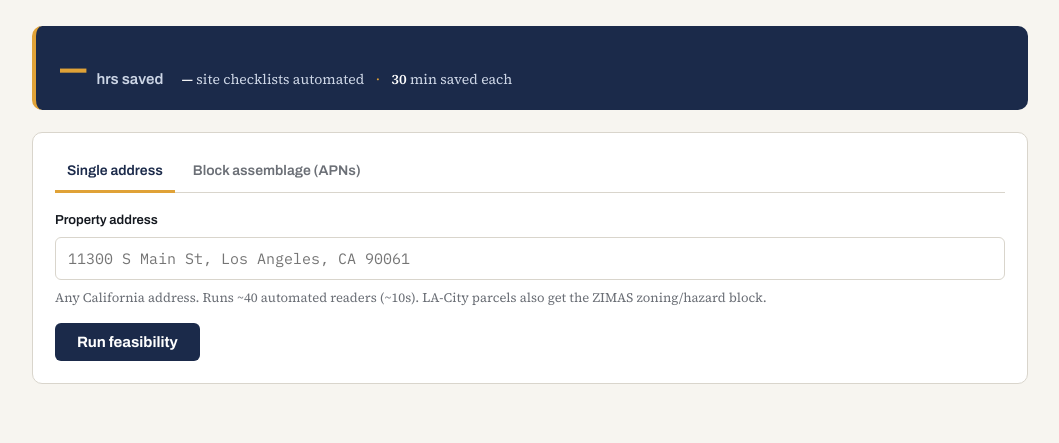
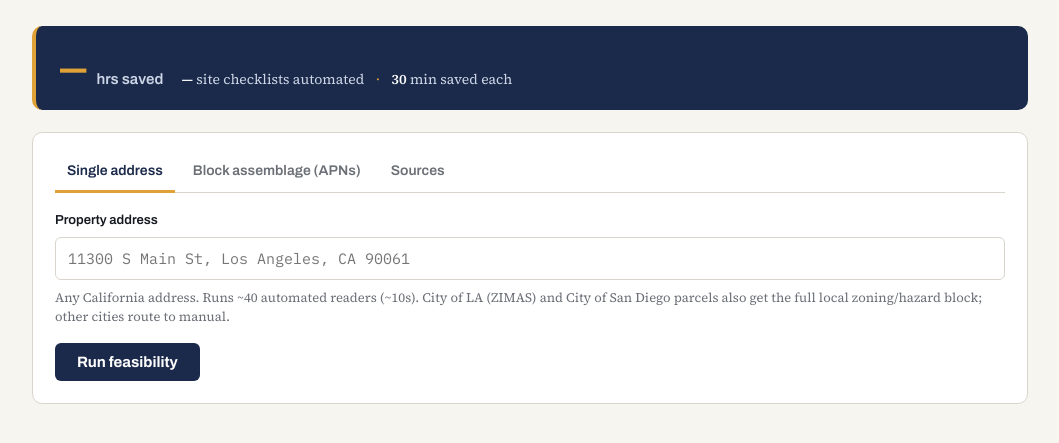
Before and after one commit to Jared3001/solaDD, a Flask app: template web/templates/index.html in a window 1280 px wide. Shown: the part 56-499 px from the top of the page, without its empty margins (110-1169 px from the left). Run offline with Flask 3, Linux system fonts and the light colour scheme; the template is opened without the code that fills it: most values are stand-ins (such as "Sample title", 1, 10 or a date in 2020).

Commit message:
web: add Sources tab + reflect San Diego active
New "Sources" tab on the DD page breaks down where every automated answer
comes from, by level:
- Federal / national (Census, HUD, FEMA, Treasury/CDFI, USGS, FCC/HIFLD, OSM)
- California statewide (CTCAC/HCD, CDLAC, CAL FIRE, Coastal, CalGEM, CGS, GeoTracker)
- Local / jurisdictional — a Field × (Los Angeles | San Diego) table showing the
  source per jurisdiction, with LA-only concepts marked N/A for SD.

Catalog lives in jobs.SOURCE_CATALOG, passed to the template and rendered
server-side; the tab swaps the run UI for the reference view (app.js).

Also refreshed the page copy: the single-address and assemblage hints now state
that City of San Diego is active (full local block; assemblage auto-detects
LA vs SD), not LA-only.

Co-Authored-By: Claude Opus 4.8 (1M context) <noreply@anthropic.com>

```diff
--- a/web/app.py
+++ b/web/app.py
@@ -71,7 +71,7 @@ def logout():
 @app.get("/")
 @login_required
 def index():
-    return render_template("index.html", sections=jobs.SECTIONS)
+    return render_template("index.html", sections=jobs.SECTIONS, sources=jobs.SOURCE_CATALOG)
 
 
 @app.post("/api/run")
--- a/web/jobs.py
+++ b/web/jobs.py
@@ -64,6 +64,80 @@ _counter_lock = threading.Lock()
 _schema = yaml.safe_load((ROOT / "canonical" / "schema.yaml").read_text())
 FIELD_BY_ID = {f["id"]: f for f in _schema["fields"]}
 SECTIONS = [{"id": s["id"], "label": s["label"]} for s in _schema["sections"]]
+
+# --------------------------------------------------------------------------- #
+# Source catalog — what each automated answer is sourced from, by level.
+# Reference content for the "Sources" tab. Three levels: federal/national (any
+# US/CA location), California statewide (any CA parcel), and local/jurisdictional
+# (varies by city & county — active: City of LA, City of San Diego + county
+# parcels). Mirrors the reader registries in build/collect.py + the San Diego
+# expansion (see SAN_DIEGO_EXPANSION.md).
+# --------------------------------------------------------------------------- #
+SOURCE_CATALOG = {
+    "tiers": [
+        {
+            "key": "federal", "label": "Federal / national",
+            "blurb": "Keyed off census tract, ZIP, or lat/long — identical answer anywhere in the U.S. No jurisdiction routing.",
+            "groups": [
+                {"source": "U.S. Census Bureau", "detail": "Geocoder + Incorporated Places",
+                 "fields": ["Address (matched)", "County", "City / jurisdiction"]},
+                {"source": "HUD", "detail": "QCT/DDA + Public Housing Authority layers",
+                 "fields": ["Qualified Census Tract (QCT)", "Difficult Development Area (DDA)", "Public Housing Authority (PHA)"]},
+                {"source": "FEMA", "detail": "National Flood Hazard Layer (NFHL)",
+                 "fields": ["Flood zone"]},
+                {"source": "U.S. Treasury / CDFI Fund", "detail": "Opportunity Zone designations",
+                 "fields": ["Opportunity Zone"]},
+                {"source": "USGS", "detail": "3DEP / EPQS elevation",
+                 "fields": ["Slope grade"]},
+                {"source": "FCC / HIFLD", "detail": "Cellular tower registry",
+                 "fields": ["Cell towers"]},
+                {"source": "OpenStreetMap", "detail": "Overpass — open community data",
+                 "fields": ["Nearest bus stop, grocery, park, clinic, library, pharmacy, school & qualifying transit"]},
+            ],
+        },
+        {
+            "key": "state", "label": "California — statewide",
+            "blurb": "State agency datasets covering every CA parcel — these port across counties unchanged.",
+            "groups": [
+                {"source": "CTCAC / HCD", "detail": "Opportunity & AFFH maps (statewide, all 58 counties)",
+                 "fields": ["Resource area", "Neighborhood change area"]},
+                {"source": "CDLAC", "detail": "Geographic region lookup",
+                 "fields": ["Geographic pool (region)"]},
+                {"source": "CAL FIRE / OSFM", "detail": "Fire Hazard Severity Zones",
+                 "fields": ["Very high fire hazard zone"]},
+                {"source": "CA Coastal Commission / Caltrans", "detail": "Coastal Zone boundary",
+                 "fields": ["Coastal zone"]},
+                {"source": "CalGEM", "detail": "WellSTAR oil & gas wells",
+                 "fields": ["Wells on site"]},
+                {"source": "California Geological Survey", "detail": "EQ Zapp seismic hazard zones",
+                 "fields": ["Liquefaction zone", "Alquist-Priolo fault zone"]},
+                {"source": "SWRCB GeoTracker", "detail": "UST/LUST cleanup sites (EPA fallback)",
+                 "fields": ["Underground storage tanks"]},
+            ],
+        },
+    ],
+    "local": {
+        "label": "Local / jurisdictional",
+        "blurb": ("Zoning, parcel and entitlement data come from each jurisdiction's own GIS, so the source "
+                  "varies by city & county. Active: City of Los Angeles and City of San Diego (plus county "
+                  "parcel layers). Parcels in other cities route to manual review."),
+        "cols": ["Field", "Los Angeles", "San Diego"],
+        "rows": [
+            {"field": "APN / parcel ID", "la": "LA City / County Parcels", "sd": "SANDAG County Parcels"},
+            {"field": "Land area (SF)", "la": "LA City / County Parcels (EPSG:2229)", "sd": "SANDAG County Parcels (EPSG:2230)"},
+            {"field": "Zoning", "la": "ZIMAS / NavigateLA", "sd": "City of San Diego — Base Zones"},
+            {"field": "Specific plan / overlay", "la": "ZIMAS / NavigateLA", "sd": "City of San Diego — DSD Zoning Overlay"},
+            {"field": "Council / supervisor district", "la": "ZIMAS / NavigateLA", "sd": "City of San Diego — DoIT public layers"},
+            {"field": "Historic status", "la": "ZIMAS / SurveyLA", "sd": "City of San Diego — Historic Preservation"},
+            {"field": "TOC / transit tier", "la": "LA City Planning — TOC", "sd": "SD Transit Priority Area"},
+            {"field": "½-mile major transit", "la": "LA City Planning", "sd": "SD Transit Priority Area (SB 743)"},
+            {"field": "Airport hazard zone", "la": "LA County ALUC (A-NET)", "sd": "City of San Diego — DSD Airports (ALUC)"},
+            {"field": "Q conditions", "la": "ZIMAS / NavigateLA", "sd": "N/A — LA-only zoning concept"},
+            {"field": "Methane hazard zone", "la": "ZIMAS / NavigateLA", "sd": "N/A — LA-only zoning concept"},
+            {"field": "Transitional height", "la": "Derived (LAMC)", "sd": "N/A — LA-only zoning concept"},
+        ],
+    },
+}
 
 MAX_JOBS = 50                          # keep the most recent N; prune older + their files
 _jobs = {}
--- a/web/static/app.js
+++ b/web/static/app.js
@@ -14,9 +14,16 @@ document.querySelectorAll(".tab").forEach(tab => {
   tab.addEventListener("click", () => {
     mode = tab.dataset.mode;
     document.querySelectorAll(".tab").forEach(t => t.classList.toggle("active", t === tab));
-    document.querySelectorAll("[data-for]").forEach(f => {
-      f.classList.toggle("hidden", f.dataset.for !== mode);
-    });
+    const isSources = mode === "sources";
+    // Sources is a reference view — swap the run UI for the catalog.
+    $("#run-form").classList.toggle("hidden", isSources);
+    $("#run-extras").classList.toggle("hidden", isSources);
+    $("#sources-panel").classList.toggle("hidden", !isSources);
+    if (!isSources) {
+      document.querySelectorAll("[data-for]").forEach(f => {
+        f.classList.toggle("hidden", f.dataset.for !== mode);
+      });
+    }
   });
 });
 
--- a/web/static/style.css
+++ b/web/static/style.css
@@ -216,4 +216,29 @@ h1, .brand-mark, .tab, .run-btn, label, th, .phase, .kicker {
   background: #f7e3e1; color: #7a241f; border: 1px solid #e3b3ad;
   padding: 10px 12px; border-radius: 6px; font-size: 14px; margin: 14px 0 0;
 }
+
+/* ---------- sources tab ---------- */
+.src-tier { margin-top: 22px; }
+.src-tier-head { display: flex; align-items: baseline; gap: 12px; flex-wrap: wrap; margin-bottom: 8px; }
+.level-badge {
+  display: inline-block; padding: 3px 10px; border-radius: 999px;
+  font-family: "Archivo", sans-serif; font-weight: 800; font-size: 11px;
+  letter-spacing: .04em; text-transform: uppercase; color: #fff; white-space: nowrap;
+}
+.level-federal { background: var(--navy); }
+.level-state   { background: var(--mid); }
+.level-local   { background: var(--amber); color: var(--ink); }
+.src-tier-blurb { color: var(--gray); font-size: 13px; flex: 1; min-width: 240px; }
+
+.src-table { width: 100%; border-collapse: collapse; }
+.src-table th {
+  text-align: left; font-size: 11px; letter-spacing: .05em; text-transform: uppercase;
+  color: var(--gray); border-bottom: 1px solid var(--line); padding: 6px 10px;
+}
+.src-table td { padding: 8px 10px; border-bottom: 1px solid #efe9dd; font-size: 14px; vertical-align: top; }
+.src-name { font-weight: 600; color: var(--navy); white-space: nowrap; }
+.src-detail { color: var(--gray); font-size: 13px; }
+.src-local td { width: 33%; }
+.src-na { color: var(--na); font-style: italic; }
+
 .hidden { display: none !important; }
--- a/web/templates/index.html
+++ b/web/templates/index.html
@@ -36,6 +36,7 @@
       <div class="tabs" role="tablist">
         <button class="tab active" data-mode="single" role="tab">Single address</button>
         <button class="tab" data-mode="assemblage" role="tab">Block assemblage (APNs)</button>
+        <button class="tab" data-mode="sources" role="tab">Sources</button>
       </div>
 
       <form id="run-form">
@@ -43,14 +44,14 @@
           <label for="address">Property address</label>
           <input type="text" id="address" name="address"
                  placeholder="11300 S Main St, Los Angeles, CA 90061" autocomplete="off">
-          <p class="hint">Any California address. Runs ~40 automated readers (~10s). LA-City parcels also get the ZIMAS zoning/hazard block.</p>
+          <p class="hint">Any California address. Runs ~40 automated readers (~10s). City of LA (ZIMAS) and City of San Diego parcels also get the full local zoning/hazard block; other cities route to manual.</p>
         </div>
 
         <div class="field hidden" data-for="assemblage">
           <label for="apns">APN list</label>
           <textarea id="apns" name="apns" rows="4"
                     placeholder="5082-024-018&#10;5082-024-019&#10;5082-024-020"></textarea>
-          <p class="hint">One APN per line (or comma-separated). LA City parcels only. Sums combined land area and aggregates every designation across the block (~18s).</p>
+          <p class="hint">One APN per line (or comma-separated). LA City or San Diego County parcels (auto-detected). Sums combined land area and aggregates every designation across the block (~18s).</p>
         </div>
 
         <button type="submit" id="run-btn" class="run-btn">Run feasibility</button>
@@ -58,6 +59,7 @@
       </form>
     </section>
 
+    <div id="run-extras">
       <section id="status-panel" class="panel hidden">
         <div class="status-head">
           <div>
@@ -81,6 +83,53 @@
           <tbody id="recent-body"></tbody>
         </table>
       </section>
+    </div>
+
+    <section id="sources-panel" class="panel hidden">
+      <h2 class="recent-head">Where each answer comes from</h2>
+      <p class="hint">Every automated field is sourced at one of three levels. Federal and statewide sources are
+        identical anywhere in California; local sources vary by jurisdiction.</p>
+
+      {% for tier in sources.tiers %}
+      <div class="src-tier">
+        <div class="src-tier-head">
+          <span class="level-badge level-{{ tier.key }}">{{ tier.label }}</span>
+          <span class="src-tier-blurb">{{ tier.blurb }}</span>
+        </div>
+        <table class="src-table">
+          <thead><tr><th>Source</th><th>Dataset</th><th>Answers</th></tr></thead>
+          <tbody>
+            {% for g in tier.groups %}
+            <tr>
+              <td class="src-name">{{ g.source }}</td>
+              <td class="src-detail">{{ g.detail }}</td>
+              <td>{{ g.fields | join(", ") }}</td>
+            </tr>
+            {% endfor %}
+          </tbody>
+        </table>
+      </div>
+      {% endfor %}
+
+      <div class="src-tier">
+        <div class="src-tier-head">
+          <span class="level-badge level-local">{{ sources.local.label }}</span>
+          <span class="src-tier-blurb">{{ sources.local.blurb }}</span>
+        </div>
+        <table class="src-table src-local">
+          <thead><tr>{% for c in sources.local.cols %}<th>{{ c }}</th>{% endfor %}</tr></thead>
+          <tbody>
+            {% for r in sources.local.rows %}
+            <tr>
+              <td class="src-name">{{ r.field }}</td>
+              <td>{{ r.la }}</td>
+              <td class="{{ 'src-na' if 'N/A' in r.sd else '' }}">{{ r.sd }}</td>
+            </tr>
+            {% endfor %}
+          </tbody>
+        </table>
+      </div>
+    </section>
   </main>
 
   <script>window.SECTIONS = {{ sections | tojson }};</script>
```
Also changed, not shown: web/DEPLOY.md (+4 -0 lines). Lines whose indentation alone changed are shown as unchanged.
